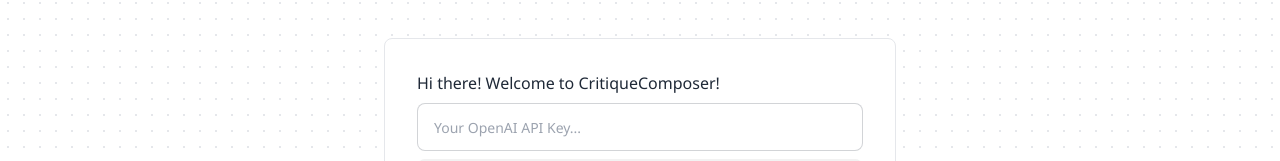
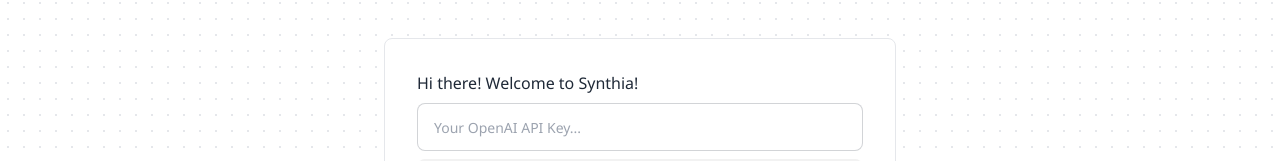
Before and after one commit to yihanli717-max/Cadentia, a Next.js app: page / in a window 1280 px wide. Shown: the part 261-422 px from the top of the page. Built offline with nearby package versions, Linux system fonts and the light colour scheme; what tailwindcss-inner-border would draw is missing.

Commit message:
Update name

```diff
--- a/app/layout.tsx
+++ b/app/layout.tsx
@@ -4,7 +4,7 @@
 import { cn } from "@/lib/utils";
 
 export const metadata: Metadata = {
-  title: "CritiqueComposer",
+  title: "Synthia",
   description: "An Intelligent User Interface for Feedback Sensemaking",
 };
 
--- a/components/APIInput.tsx
+++ b/components/APIInput.tsx
@@ -46,7 +46,7 @@
   return (
     <div className="h-screen w-full flex items-center justify-center">
       <div className="flex flex-col gap-2 p-8 bg-white rounded-lg border w-[512px] select-none">
-        <p>Hi there! Welcome to CritiqueComposer!</p>
+        <p>Hi there! Welcome to Synthia!</p>
 
         <div className="flex flex-col gap-2 w-full">
           <input
--- a/components/Header.tsx
+++ b/components/Header.tsx
@@ -12,7 +12,7 @@
       <h1
         className={noto_serif.className + " font-semibold text-md text-neutral"}
       >
-        <Link href="/">CritiqueComposer</Link>
+        <Link href="/">Synthia</Link>
       </h1>
       <Menu classes="absolute z-50 left-48" />
       <TbInfoCircleFilled
--- a/package.json
+++ b/package.json
@@ -1,5 +1,5 @@
 {
-  "name": "critique-composer",
+  "name": "synthia",
   "version": "0.1.0",
   "private": true,
   "scripts": {
```
Also changed, not shown: 1 other file (tests, documents, lock files or other folders).
